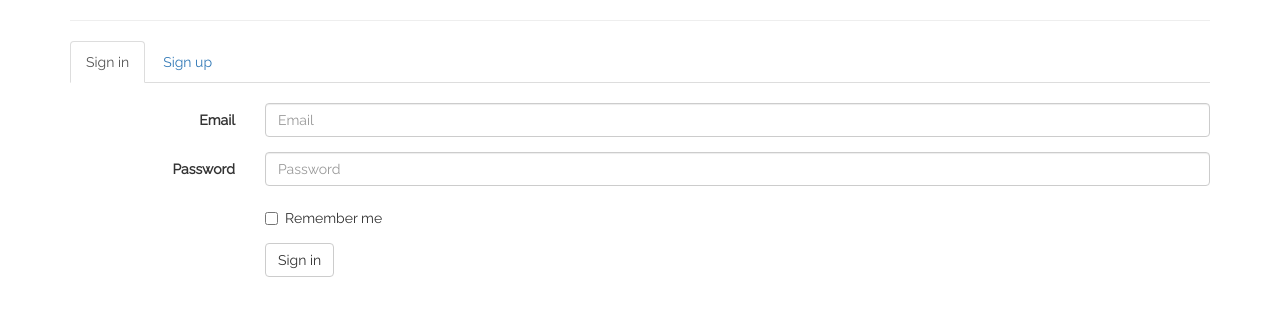
After one commit to icbjayasinghe/GK-Photography, a CodeIgniter app: page /GK-Photography/index.php/welcome/login in a window 1280 px wide. The commit adds this page. Shown: the top 316 px of the page. Run offline with CodeIgniter, Linux system fonts and the light colour scheme; some libraries are stand-ins or nearby versions.

Commit message:
Login and sign up interface design

```diff
--- a/application/controllers/Welcome.php
+++ b/application/controllers/Welcome.php
@@ -50,4 +50,15 @@ class Welcome extends CI_Controller {
         $this->load->view('works');
         $this->load->view('footer');
     }
+
+    public function login(){
+	    $this->load->view('login');
+        $this->load->view('footer');
+    }
+
+    public function register(){
+        $this->load->view('register');
+        $this->load->view('footer');
+    }
+
 }
--- a/application/views/header.php
+++ b/application/views/header.php
@@ -67,7 +67,7 @@
         <div class= "collapse navbar-collapse" id="bs-example-navbar-collapse-2">
             <ul class="nav navbar-nav navbar-right my-primary-menu">
                 <li id="contact_menu" class="link-1">
-                    <a href="#contact">Log In</a>
+                    <a href='index.php/Welcome/login'>Log In</a>
                 </li>
         </div>
         <!-- /.navbar-collapse -->
--- a/application/views/home.php
+++ b/application/views/home.php
@@ -12,7 +12,7 @@
         <!-- Wrapper for Slides -->
         <div class="carousel-inner" role="listbox">
             <div class="item active">
-                <!-- Set the first background image using inline CSS below. -->
+                <!-- Set the first backgrou-nd image using inline CSS below. -->
                 <!-- <div class="fill" style="background-image:url('img/bg.jpg');"></div> -->
                 <img src="<?php echo base_url();?>img/bg.jpg" alt="First slide">
                 <div class="carousel-caption">
--- /dev/null
+++ b/application/views/login.php
@@ -0,0 +1,48 @@
+
+<!-- Bootstrap core CSS -->
+
+<link rel="stylesheet" href="//maxcdn.bootstrapcdn.com/font-awesome/4.3.0/css/font-awesome.min.css">
+<link href="<?php echo base_url(); ?>dist/css/jasny-bootstrap.min.css" rel="stylesheet">
+<link href='http://fonts.googleapis.com/css?family=Raleway' rel='stylesheet' type='text/css'>
+<link href="<?php echo base_url(); ?>css/bootstrap.min.css" rel="stylesheet">
+<!-- Custom styles for this template -->
+<link href="<?php echo base_url(); ?>css/navmenu-reveal.css" rel="stylesheet">
+<link href="<?php echo base_url(); ?>css/style.css" rel="stylesheet">
+<link href="<?php echo base_url(); ?>css/homestyle.css" rel="stylesheet">
+<div class="container">
+    <hr>
+<ul class="nav nav-tabs">
+    <li role="presentation" class="active"><a href="#">Sign in</a></li>
+    <li role="presentation"><a href="<?php echo base_url('index.php/Welcome/register') ?>">Sign up</a></li>
+
+</ul>
+
+<form class="form-horizontal">
+    <div class="form-group">
+        <label for="inputEmail3" class="col-sm-2 control-label">Email</label>
+        <div class="col-sm-10">
+            <input type="email" class="form-control" id="inputEmail3" placeholder="Email">
+        </div>
+    </div>
+    <div class="form-group">
+        <label for="inputPassword3" class="col-sm-2 control-label">Password</label>
+        <div class="col-sm-10">
+            <input type="password" class="form-control" id="inputPassword3" placeholder="Password">
+        </div>
+    </div>
+    <div class="form-group">
+        <div class="col-sm-offset-2 col-sm-10">
+            <div class="checkbox">
+                <label>
+                    <input type="checkbox"> Remember me
+                </label>
+            </div>
+        </div>
+    </div>
+    <div class="form-group">
+        <div class="col-sm-offset-2 col-sm-10">
+            <button type="submit" class="btn btn-default">Sign in</button>
+        </div>
+    </div>
+</form>
+</div>
```
Also changed, not shown: application/views/register.php (added, +64 -0 lines).
